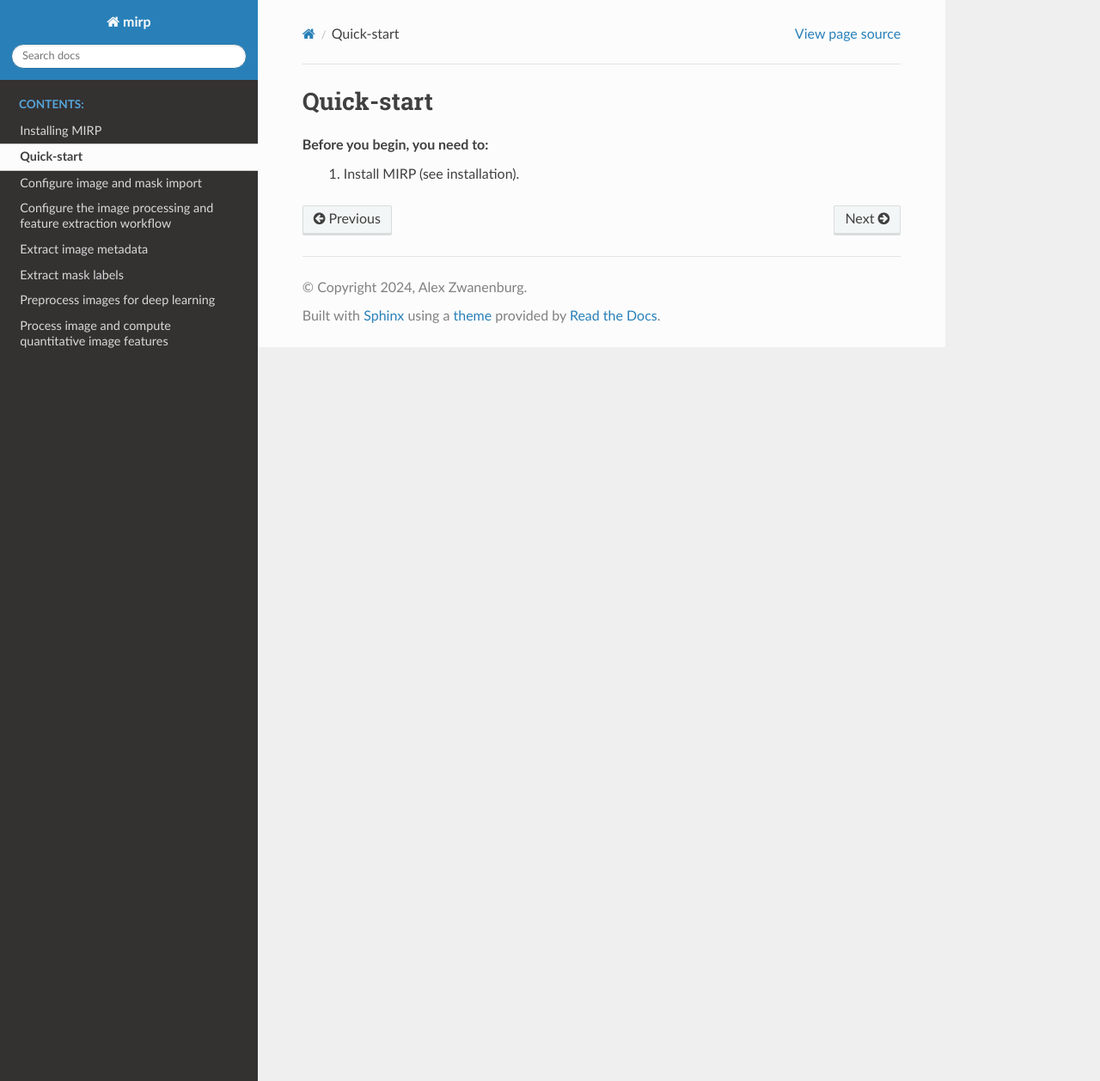
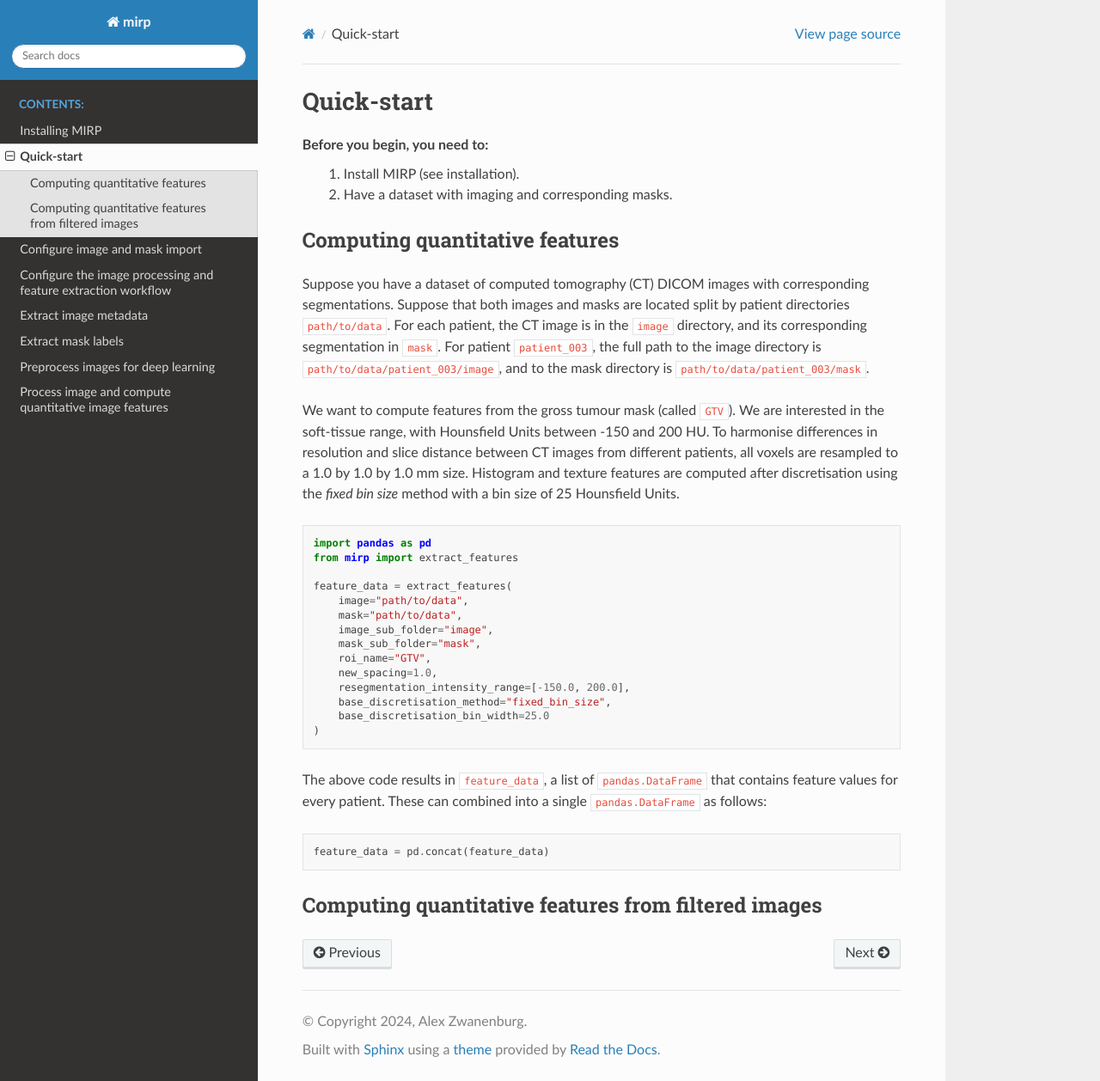
Before and after one commit to oncoray/mirp, a Sphinx documentation site: the page built from docs_source/source/quick_start.rst, in a window 1280 px wide and 1258 px high. Shown: the whole window at 86% size. Built offline with Sphinx 7.4.7 and the Read the Docs theme 2.0.0, drawn with Linux system fonts in a browser that asks for light colours.

Commit message:
WIP on long-form documentation.
#69

```diff
--- a/docs_source/source/quick_start.rst
+++ b/docs_source/source/quick_start.rst
@@ -3,3 +3,44 @@ Quick-start
 
 Before you begin, you need to:
     1. Install MIRP (see :ref:`installation`).
+    2. Have a dataset with imaging and corresponding masks.
+
+Computing quantitative features
+-------------------------------
+Suppose you have a dataset of computed tomography (CT) DICOM images with corresponding segmentations. Suppose that both
+images and masks are located split by patient directories ``path/to/data``. For each patient, the CT image is in the
+``image`` directory, and its corresponding segmentation in ``mask``. For patient ``patient_003``, the full path to the
+image directory is ``path/to/data/patient_003/image``, and to the mask directory is ``path/to/data/patient_003/mask``.
+
+We want to compute features from the gross tumour mask (called ``GTV``). We are interested in the soft-tissue range,
+with Hounsfield Units between -150 and 200 HU. To harmonise differences in resolution and slice distance
+between CT images from different patients, all voxels are resampled to a 1.0 by 1.0 by 1.0 mm size. Histogram and
+texture features are computed after discretisation using the `fixed bin size` method with a bin size of 25 Hounsfield
+Units.
+
+.. code-block:: python
+
+    import pandas as pd
+    from mirp import extract_features
+
+    feature_data = extract_features(
+        image="path/to/data",
+        mask="path/to/data",
+        image_sub_folder="image",
+        mask_sub_folder="mask",
+        roi_name="GTV",
+        new_spacing=1.0,
+        resegmentation_intensity_range=[-150.0, 200.0],
+        base_discretisation_method="fixed_bin_size",
+        base_discretisation_bin_width=25.0
+    )
+
+The above code results in ``feature_data``, a list of ``pandas.DataFrame`` that contains feature values for every
+patient. These can combined into a single ``pandas.DataFrame`` as follows:
+
+.. code-block:: python
+
+    feature_data = pd.concat(feature_data)
+
+Computing quantitative features from filtered images
+----------------------------------------------------
```
Also changed, not shown: 1 other file.
